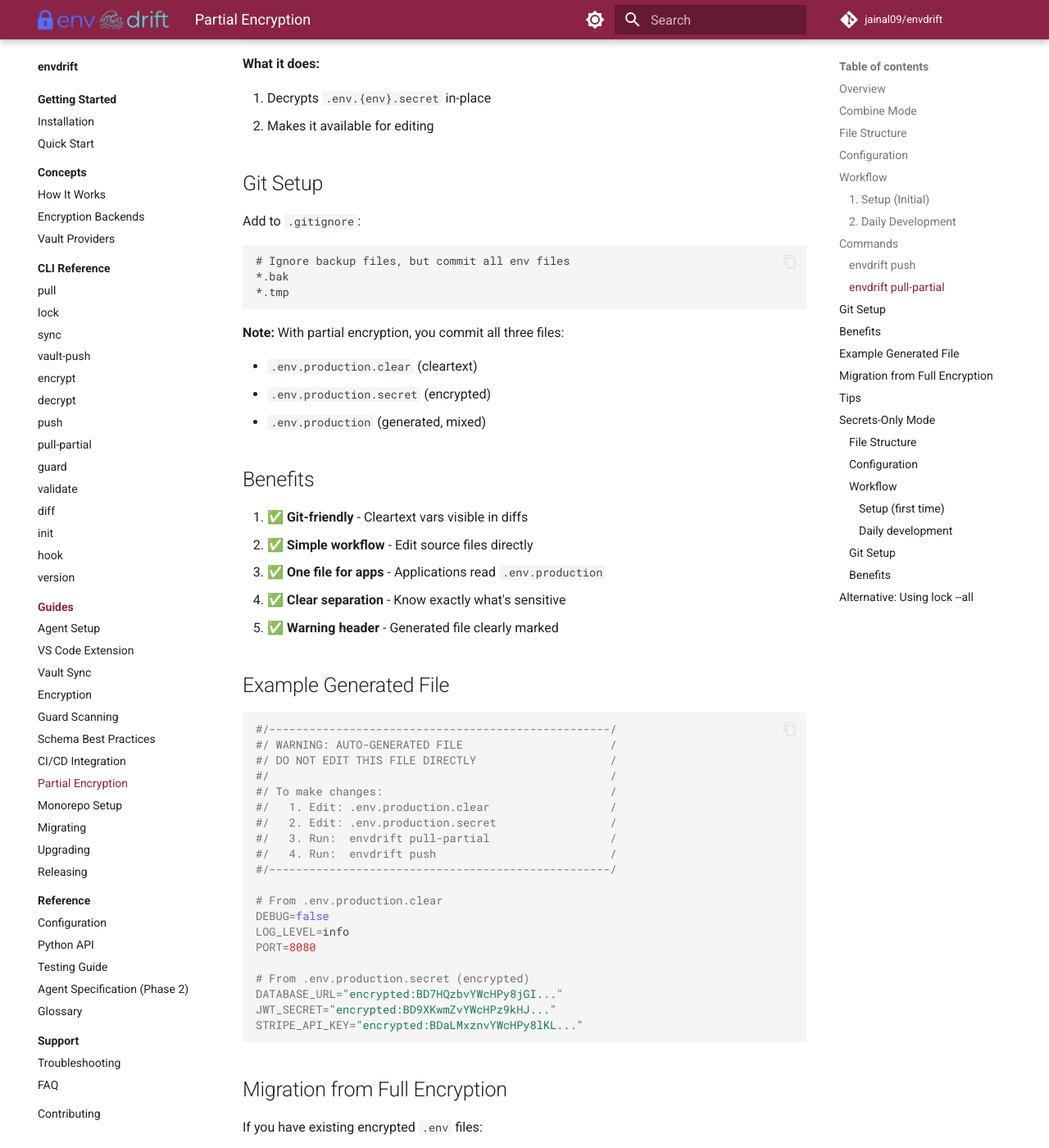
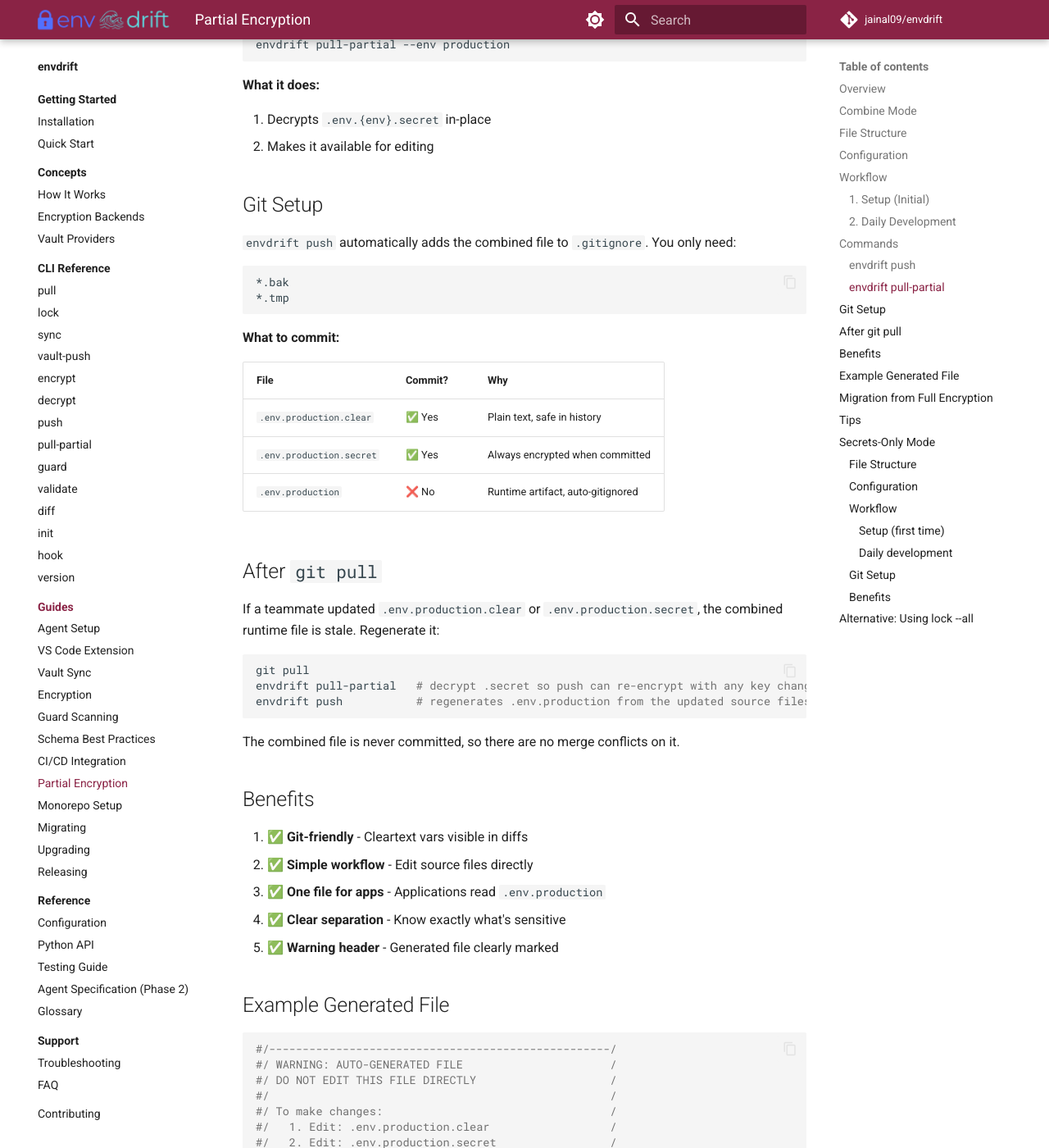
Before and after one commit to jainal09/envdrift, an MkDocs documentation site: the page built from docs/guides/partial-encryption.md, in a window 1280 px wide and 1400 px high, scrolled down 2903 px. Shown: the whole window at 82% size. Built offline with MkDocs 1.6.1 and Material for MkDocs 9.7.7, drawn with Linux system fonts in a browser that asks for light colours; comment, search, counter and statistics services are not loaded; some of the changed text lies outside the part shown.

Commit message:
fix(partial-encryption): resolve combined-file contract, add skip-worktree protection
Fixes three issues found during playground testing (logged in ammend.md):

Severity 1 — combined file commit contract
- push() docstring, guide workflows, git-setup table, tips, and cli/push.md
  all now consistently state the combined file is a runtime artifact that is
  auto-gitignored and must NOT be committed
- Added "After git pull" section documenting that pull-partial + push must be
  re-run to regenerate the combined file after pulling source changes

Severity 2 — plaintext .secret committable after pull-partial
- decrypt_secret_file now calls `git update-index --skip-worktree` on the
  secret file after decryption; while active, `git add .` and `git status`
  cannot stage the plaintext file
- encrypt_secret_file calls `--no-skip-worktree` after re-encryption so the
  encrypted diff is visible to git again
- pull_cmd prints a prominent yellow warning panel when files are decrypted

Severity 3 — .env.keys gitignore
- Confirmed not a bug: dotenvx 1.51.4 auto-gitignores .env.keys on encrypt

Co-Authored-By: Claude Sonnet 4.6 <noreply@anthropic.com>

````diff
--- a/docs/guides/partial-encryption.md
+++ b/docs/guides/partial-encryption.md
@@ -18,12 +18,12 @@ encrypted (sensitive) variables while maintaining a single combined file for app
 
 ## File Structure
 
-- **Source files (you edit)**:
-  - `.env.production.clear` - Cleartext variables (committed)
-  - `.env.production.secret` - Sensitive variables (committed, encrypted)
+- **Source files (you edit and commit)**:
+  - `.env.production.clear` — Cleartext variables (committed to git)
+  - `.env.production.secret` — Sensitive variables (committed to git, always encrypted)
 
-- **Generated file (for apps)**:
-  - `.env.production` - Combined output with warning header (committed)
+- **Generated runtime file (NOT committed)**:
+  - `.env.production` — Combined output for the application; auto-added to `.gitignore` by `envdrift push`
 
 ## Configuration
 
@@ -68,11 +68,11 @@ JWT_SECRET=super-secret-key
 STRIPE_API_KEY=sk_live_abc123
 EOF
 
-# Push (encrypt + combine)
+# Push (encrypt + combine). Also auto-adds .env.production to .gitignore.
 envdrift push
 
-# Commit all three files
-git add .env.production.clear .env.production.secret .env.production
+# Commit only the source files — the combined file is gitignored
+git add .env.production.clear .env.production.secret
 git commit -m "Add environment configuration"
 ```
 
@@ -86,11 +86,11 @@ envdrift pull-partial
 vim .env.production.clear    # Non-sensitive changes
 vim .env.production.secret   # Sensitive changes (now decrypted)
 
-# Push (re-encrypt + regenerate combined)
+# Push (re-encrypt + regenerate combined, lifts git-protection on .secret)
 envdrift push
 
-# Commit
-git add .env.production.clear .env.production.secret .env.production
+# Commit source files only — combined file is gitignored
+git add .env.production.clear .env.production.secret
 git commit -m "Update configuration"
 ```
 
@@ -133,19 +133,33 @@ envdrift pull-partial --env production
 
 ## Git Setup
 
-Add to `.gitignore`:
+`envdrift push` automatically adds the combined file to `.gitignore`. You only need:
 
 ```gitignore
-# Ignore backup files, but commit all env files
 *.bak
 *.tmp
 ```
 
-**Note:** With partial encryption, you commit all three files:
+**What to commit:**
 
-- `.env.production.clear` (cleartext)
-- `.env.production.secret` (encrypted)
-- `.env.production` (generated, mixed)
+| File | Commit? | Why |
+|------|---------|-----|
+| `.env.production.clear` | ✅ Yes | Plain text, safe in history |
+| `.env.production.secret` | ✅ Yes | Always encrypted when committed |
+| `.env.production` | ❌ No | Runtime artifact, auto-gitignored |
+
+## After `git pull`
+
+If a teammate updated `.env.production.clear` or `.env.production.secret`, the combined
+runtime file is stale. Regenerate it:
+
+```bash
+git pull
+envdrift pull-partial   # decrypt .secret so push can re-encrypt with any key changes
+envdrift push           # regenerates .env.production from the updated source files
+```
+
+The combined file is never committed, so there are no merge conflicts on it.
 
 ## Benefits
 
@@ -198,17 +212,18 @@ envdrift decrypt .env.production
 # 4. Generate combined file
 envdrift push
 
-# 5. Commit new structure
-git add .env.production.clear .env.production.secret .env.production
+# 5. Commit source files only (.env.production is now gitignored)
+git add .env.production.clear .env.production.secret
 git commit -m "Migrate to partial encryption"
 ```
 
 ## Tips
 
 - ✅ **Always edit source files** (`.clear` and `.secret`), never the combined file
-- ✅ **Run `push` before committing** to ensure combined file is up-to-date
-- ✅ **Run `pull-partial` after pulling** to decrypt secret files
-- ✅ **Use version control** to track changes to cleartext vars
+- ✅ **Run `push` before committing** to re-encrypt `.secret` and regenerate the combined file
+- ✅ **Run `pull-partial` + `push` after `git pull`** to regenerate the combined file from updated sources
+- ✅ **Never commit the combined file** — it is a runtime artifact, auto-gitignored by `push`
+- ✅ **The `.secret` file is git-protected while decrypted** — `git add .` won't stage it until `push` re-encrypts it
 
 ---
 
````
Also changed, not shown: ammend.md (added, +61 -0 lines), docs/cli/push.md (+2 -2 lines), 2 other files.
